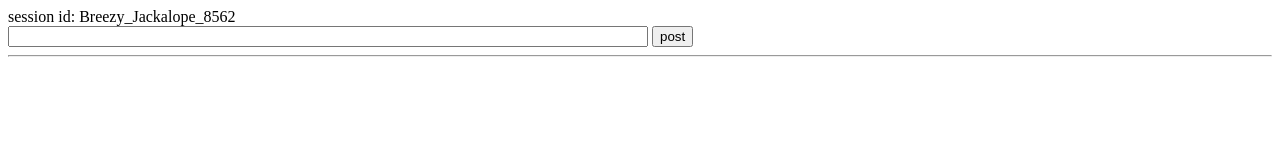
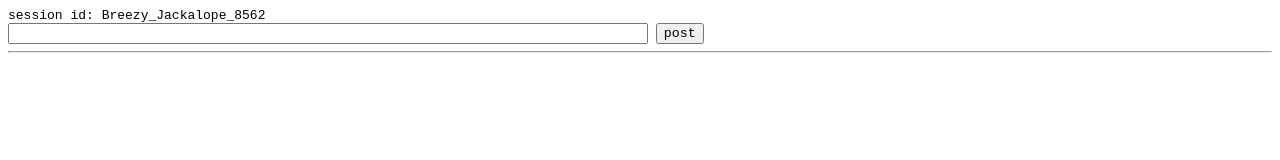
Before and after one commit to sonota88/sinatra-webrick-samplechat, a plain HTML site: page index.html in a window 1280 px wide. Drawn offline with nearby package versions, Linux system fonts and the light colour scheme; no server answers.

Commit message:
cosme: font-family: monospace

```diff
--- a/index.html
+++ b/index.html
@@ -6,6 +6,12 @@
 
     <script src="https://cdnjs.cloudflare.com/ajax/libs/jquery/3.3.1/jquery.min.js"></script>
     <script src="/app.js"></script>
+
+    <style>
+     * {
+       font-family: monospace;
+     }
+    </style>
   </head>
   <body>
     session id: <span id="session_id"></span>
```
